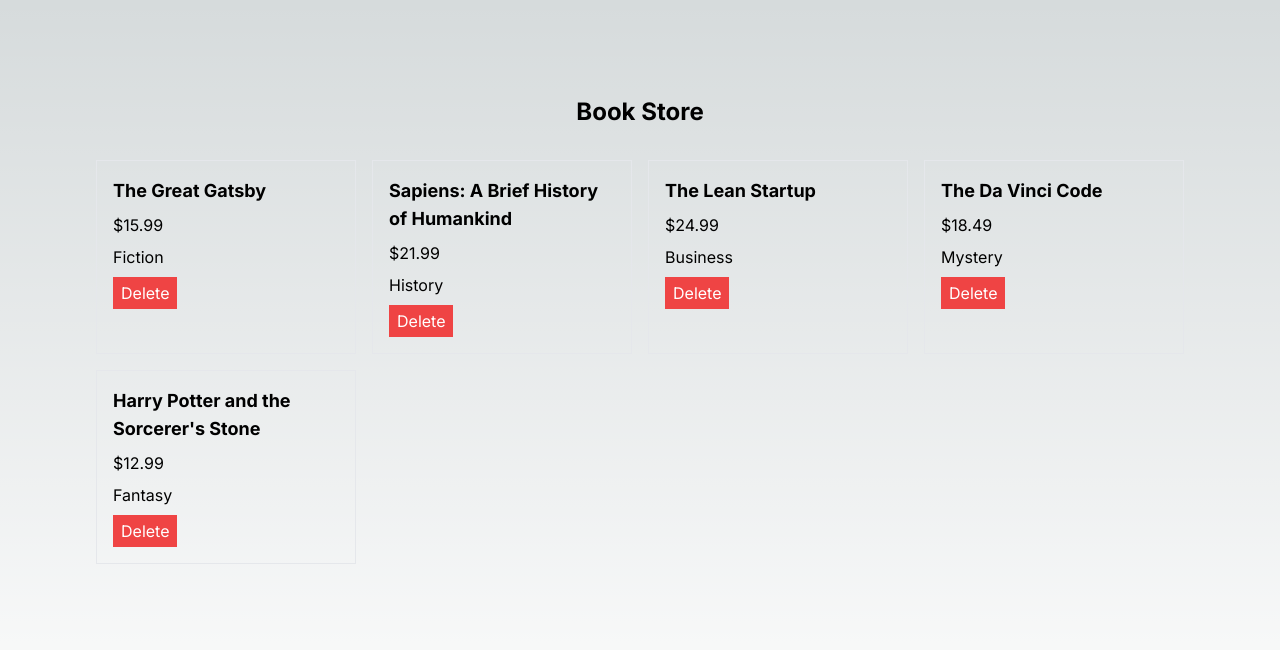
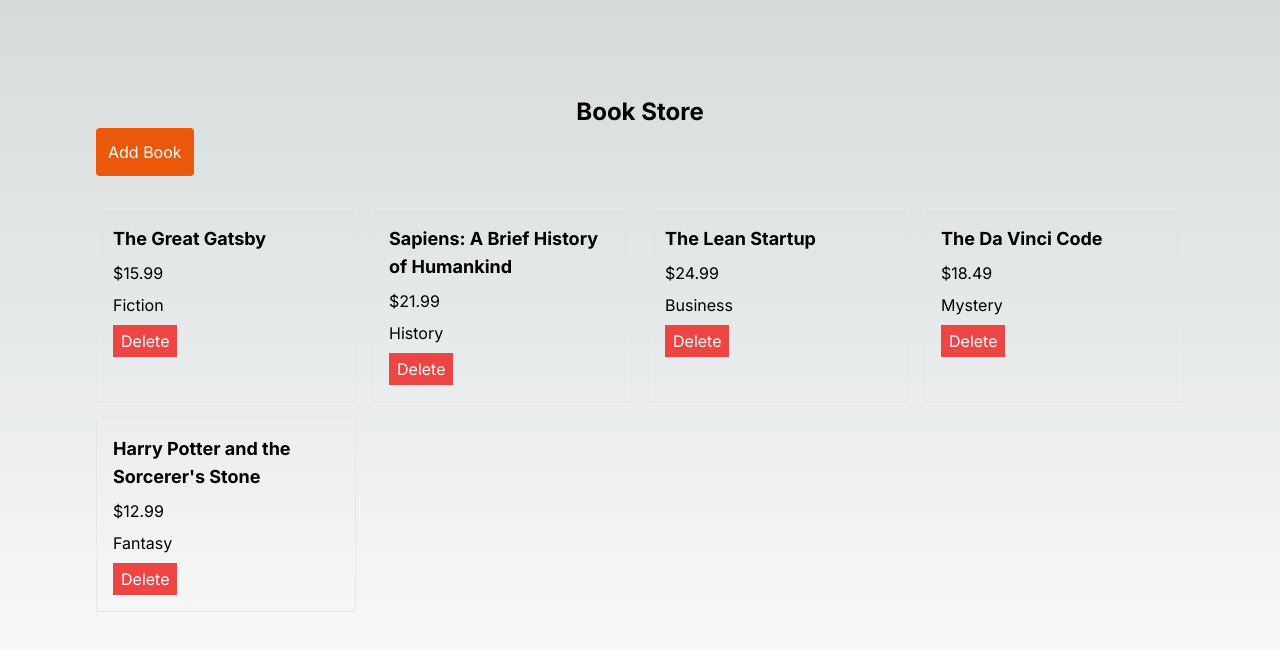
Before and after one commit to jingleBearOps/ssr_bookList, a Next.js app: page / in a window 1280 px wide. Shown: the top 650 px of the page. Built offline with nearby package versions, Linux system fonts and the light colour scheme.

Commit message:
ariaHideApp bug

```diff
--- a/src/app/page.tsx
+++ b/src/app/page.tsx
@@ -1,10 +1,11 @@
 'use client';
-import Image from 'next/image'
 import BooksList from "./../components/BooksList";
 import { BookInterface } from "./../interface/book.interface";
 import { useState } from "react";
 import { useAppDispatch } from "@/store/store";
 import { deleteBook } from "@/store/book.slice";
+import AddBook from "@/components/AddBook";
+
 
 export default function Home() {
   const dispatch = useAppDispatch();
@@ -22,6 +23,7 @@
   return (
     <main className="min-h-screen p-24" >
       <h2 className={'text-2xl font-bold text-center'}>Book Store</h2>
+      <AddBook />
       <BooksList onClickBook={handleClickBookItem} onClickDelete={handleCLickDeleteBook} />
     </main>
   )
--- a/src/components/AddBook.tsx
+++ b/src/components/AddBook.tsx
@@ -40,7 +40,7 @@
                 }}
                 className={'p-3 text-white bg-orange-600 rounded hover:bg-orange-400'}>Add Book</button>
             <Modal
-
+                ariaHideApp={false}
                 isOpen={isModalOpen}
                 onRequestClose={() => setIsModalOpen(false)}
                 contentLabel="Add Book Modal"
@@ -55,7 +55,7 @@
                                     required
                                     id="name"
                                     type="text"
-                                    className="border border-gray-300 p-2 rounded-md focus:outline-none focus:ring focus:border-blue-500"
+                                    className="border border-gray-300 p-2 rounded-md focus:outline-none focus:ring focus:border-blue-500  ;"
                                     value={newBook.name}
                                     onChange={(e) => setNewBook({ ...newBook, name: e.target.value })}
                                 />
```
